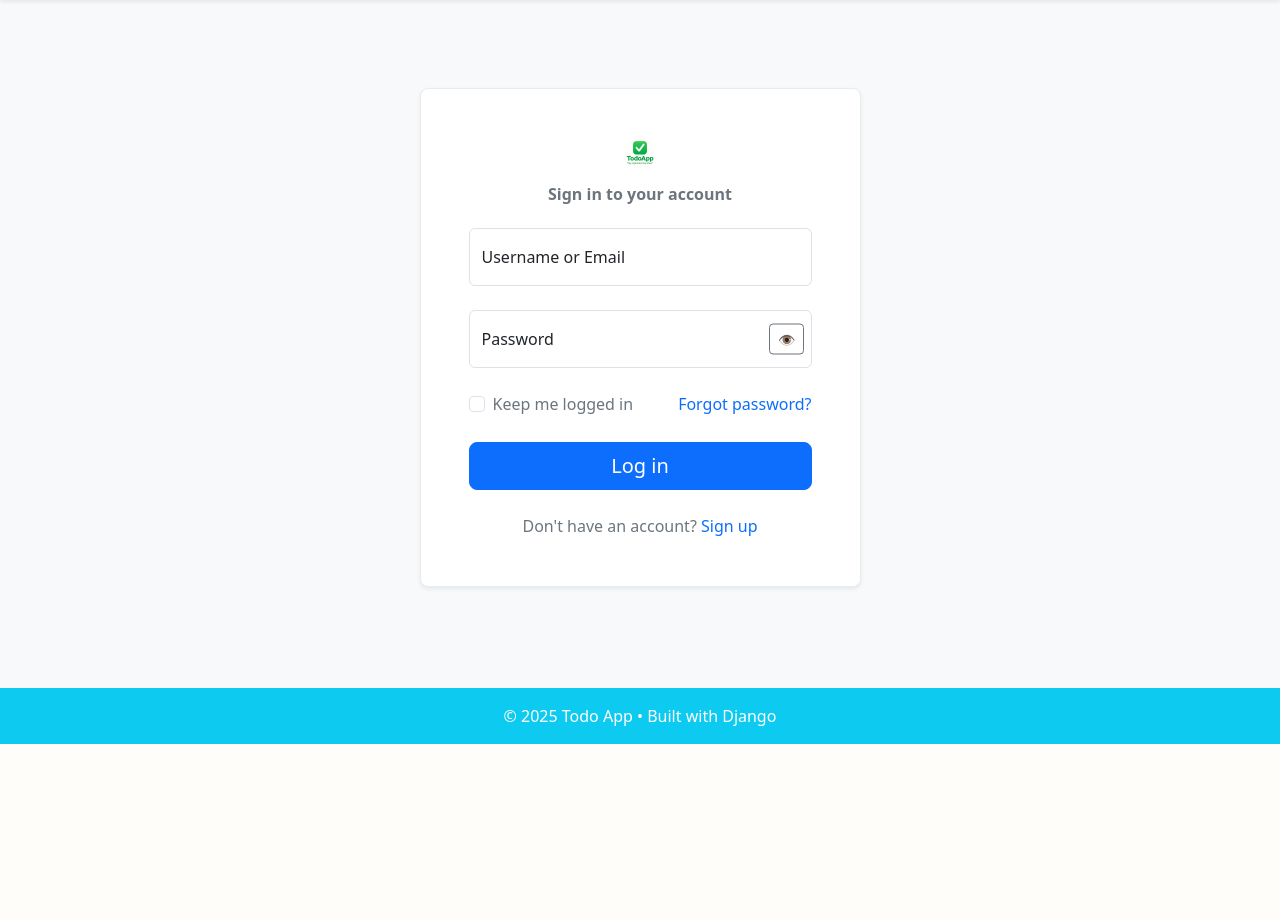
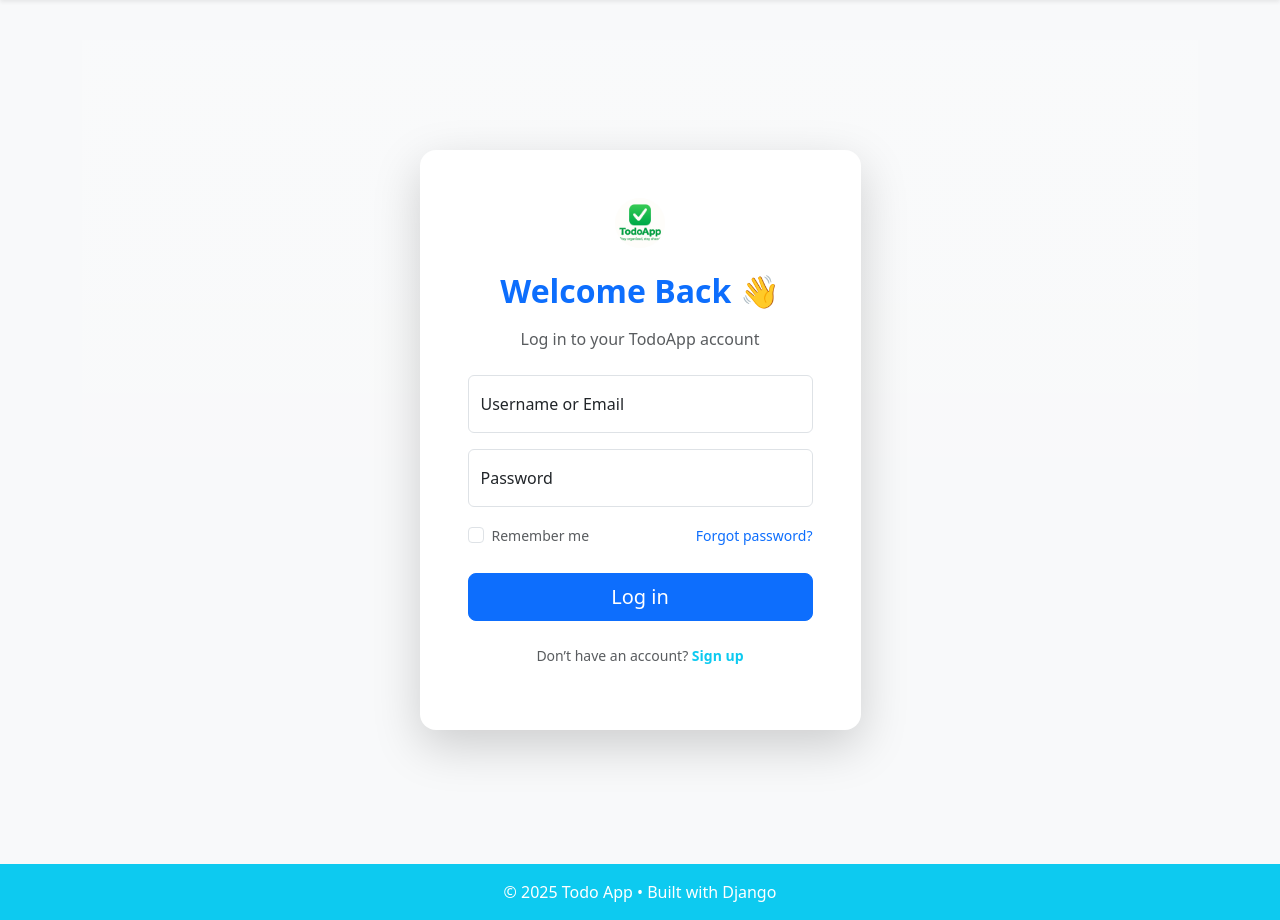
Before and after one commit to Badsha0024/Todo_app, a Django app: page /login/ in a window 1280 px wide. Shown: the part 56-976 px from the top of the page. Before the commit the page ends 800 px from the top, so only its background shows below. Run offline with Django 5.2, Linux system fonts and the light colour scheme.

Commit message:
login UI

```diff
--- a/todos/templates/todos/login.html
+++ b/todos/templates/todos/login.html
@@ -1,3 +1,66 @@
+{% extends 'todos/base.html' %}
+{% load static %}
+
+{% block content %}
+
+<!-- Hero Section -->
+<section class="min-vh-100 d-flex align-items-center justify-content-center bg-gradient"
+         style="background: linear-gradient(135deg, #3b82f6, #6366f1);">
+  <div class="container">
+    <div class="row justify-content-center">
+      <div class="col-md-7 col-lg-5">
+        <div class="card shadow-lg border-0 rounded-4">
+          <div class="card-body p-5 text-center">
+
+            <!-- Logo -->
+            <img src="{% static 'todos/logo.png' %}" class="mb-4 rounded-circle" height="50" alt="Logo" />
+
+            <!-- Title -->
+            <h2 class="fw-bold text-primary mb-3">Welcome Back 👋</h2>
+            <p class="text-muted mb-4">Log in to your TodoApp account</p>
+
+            <!-- Login Form -->
+            <form method="POST" action="{% url 'login' %}">
+              {% csrf_token %}
+
+              <div class="form-floating mb-3">
+                <input type="text" name="username_or_email" class="form-control" id="id_username" placeholder="Username or Email" required>
+                <label for="id_username">Username or Email</label>
+              </div>
+
+              <div class="form-floating mb-3">
+                <input type="password" name="password" class="form-control" id="id_password" placeholder="Password" required>
+                <label for="id_password">Password</label>
+              </div>
+
+              <div class="d-flex justify-content-between align-items-center mb-3">
+                <div class="form-check">
+                  <input class="form-check-input" type="checkbox" name="rememberMe" id="rememberMe">
+                  <label class="form-check-label small text-muted" for="rememberMe">Remember me</label>
+                </div>
+                <a href="{% url 'forgot_password' %}" class="small text-decoration-none text-primary">Forgot password?</a>
+              </div>
+
+              <button class="btn btn-primary btn-lg w-100 mt-2" type="submit">Log in</button>
+            </form>
+
+            <p class="mt-4 text-muted small">
+              Don’t have an account?
+              <a href="{% url 'register' %}" class="text-decoration-none text-info fw-semibold">Sign up</a>
+            </p>
+
+          </div>
+        </div>
+      </div>
+    </div>
+  </div>
+</section>
+
+{% endblock %}
+
+
+
+{% comment %}
 {% extends 'todos/base.html' %}
 
 {% load static %}
@@ -70,4 +133,4 @@
   }
 </script>
 
-{% endblock %}
+{% endblock %} {% endcomment %}
```
